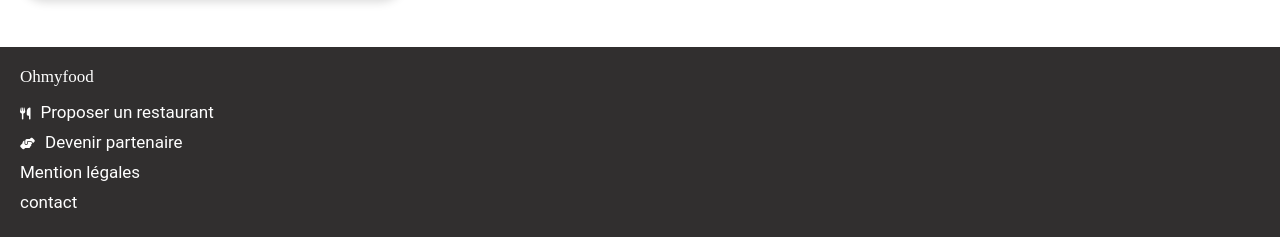
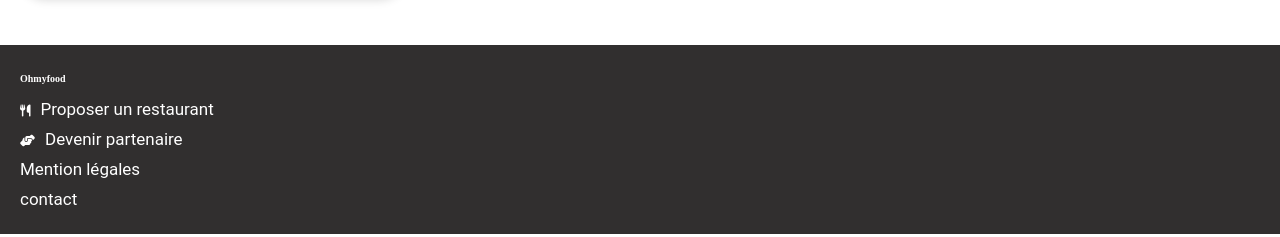
Before and after one commit to Smilen9/Projet-ohmyfood, a website: page index.html in a window 1280 px wide. Shown: the part 2084-2321 px from the top of the page. Drawn offline with Linux system fonts and the light colour scheme; a web font is replaced by a local one.

Commit message:
Transfert du code scss vers les fichier 7-1

```diff
--- a/index.html
+++ b/index.html
@@ -4,9 +4,6 @@
     <meta charset="UTF-8">
     <meta http-equiv="X-UA-Compatible" content="IE=edge">
     <meta name="viewport" content="width=device-width, initial-scale=1.0">
-    <link rel="icon" type="image/png" sizes="16x16"  href="/favicons/favicon-16x16.png">
-    <meta name="msapplication-TileColor" content="#ffffff">
-    <meta name="theme-color" content="#ffffff">
     <script src="https://kit.fontawesome.com/d6ce92eb19.js" crossorigin="anonymous"></script>
     <link rel="preconnect" href="https//fonts.googleapis.com">
     <link rel="preconnect" href="https//fonts.gstatic.com" crossorigin>
@@ -89,7 +86,7 @@
 
     </main>
     <footer>
-        <span class="footer_title">Ohmyfood</span>
+        <h2 class="footer_title">Ohmyfood</h2>
             <div class="footer_info">
             <span><a href="#"><i class="fa-solid fa-utensils"></i>Proposer un restaurant</a></span>
             <span><a href="#"><i class="fa-solid fa-handshake-angle"></i>Devenir partenaire</a></span>
--- a/sass/Base/_universel.scss
+++ b/sass/Base/_universel.scss
@@ -1,16 +1,19 @@
+/*Balise universel*/
+
 * {
 	box-sizing: border-box;
 }
-body {
+html, body {
 	margin: 0;
 	font-size: 17px;
 	font-family: 'Roboto', Arial, sans-serif;
 }
-html {
-	margin: 0;
-	font-size: 17px;
-	font-family: 'Roboto';
+
+body h2{
+	font-family: 'Shrikhand';
 }
+
+
 main {
 	max-width: 425px;
 	margin-top: 5px;
--- a/sass/Layout/_footer.scss
+++ b/sass/Layout/_footer.scss
@@ -5,6 +5,7 @@
         }
         .footer_title {
             font-family: 'Shrikland';
+            font-size: 10px;
             color: white;
             display: block;
             margin-bottom: 10px;
--- a/sass/Utils/_variables.scss
+++ b/sass/Utils/_variables.scss
@@ -1,6 +1,6 @@
 
-/* Variabme des couleurs les plus utilisés*/
+/* Variable des couleurs les plus utilisés*/
 
 $color-primary:#9356dc;
 $color-second:#ff79da;
-$color-tertiaire:#99e2d0;
+$color-tertiaire: #99e2d8;
--- a/sass/main.scss
+++ b/sass/main.scss
@@ -1,7 +1,7 @@
+@import "./Base/universel";
 @import "./Utils/variables";
 @import "./Layout/header";
 @import "./Layout/footer";
-@import "./Base/universel";
 
 
 
```
Also changed, not shown: public/css/style.css, 1 other file.
